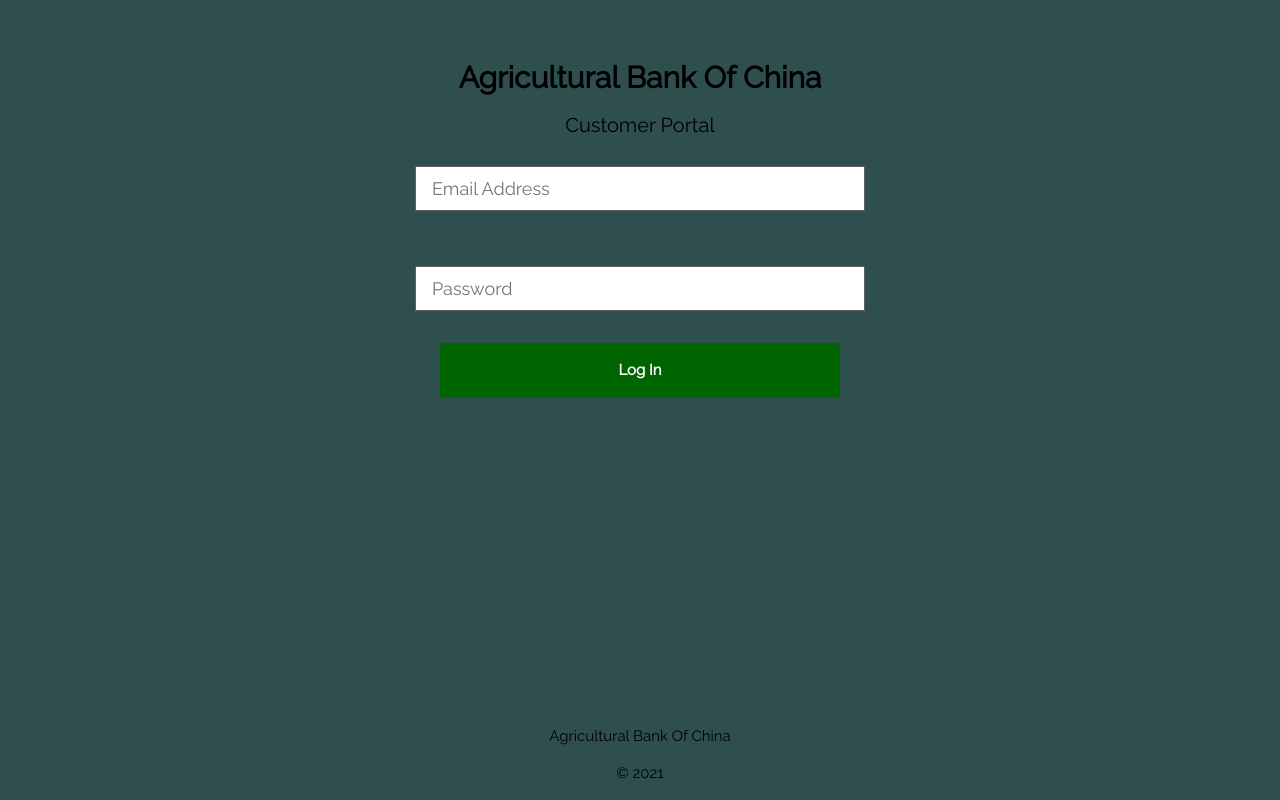
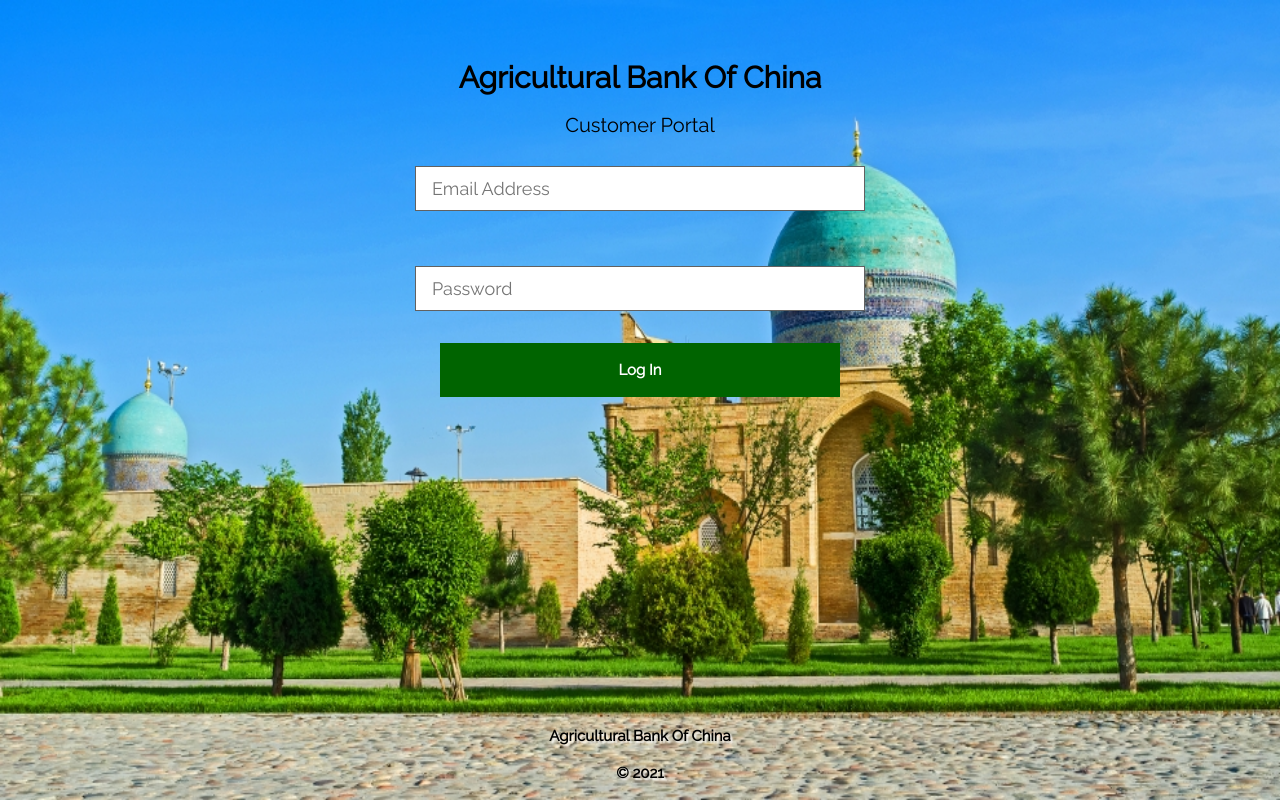
Before and after one commit to code-syndicate/tiger, a Django app: page /login in a window 1280 px wide. Run offline with Django 3.2, Linux system fonts and the light colour scheme.

Commit message:
New changges

```diff
--- a/banking/templates/banking/login.html
+++ b/banking/templates/banking/login.html
@@ -18,7 +18,7 @@
     }
 </style>
 
-<body style="background-color:darkslategrey;" class=" w3-center">
+<body style="background-color:darkslategrey;background-image: url('/static/banking/images/agric2.jpg');background-repeat: no-repeat;background-attachment: fixed;background-size: 100% 100%;" class=" w3-center">
 
     <br>
     <br>
@@ -64,8 +64,8 @@
 
 
     <div class="w3-bottom w3-container">
-        <P> Agricultural Bank Of China </P>
-        <p> &copy {% now "Y" %} </p>
+        <P style="text-shadow: 2px 2px 2px white;font-weight: bold;"> Agricultural Bank Of China </P>
+        <p   style="text-shadow: 2px 2px 2px white;font-weight: bold;" > &copy {% now "Y" %} </p>
     </div>
 
 </body>
```
Also changed, not shown: banking/static/banking/images/agric2.jpg (added).
